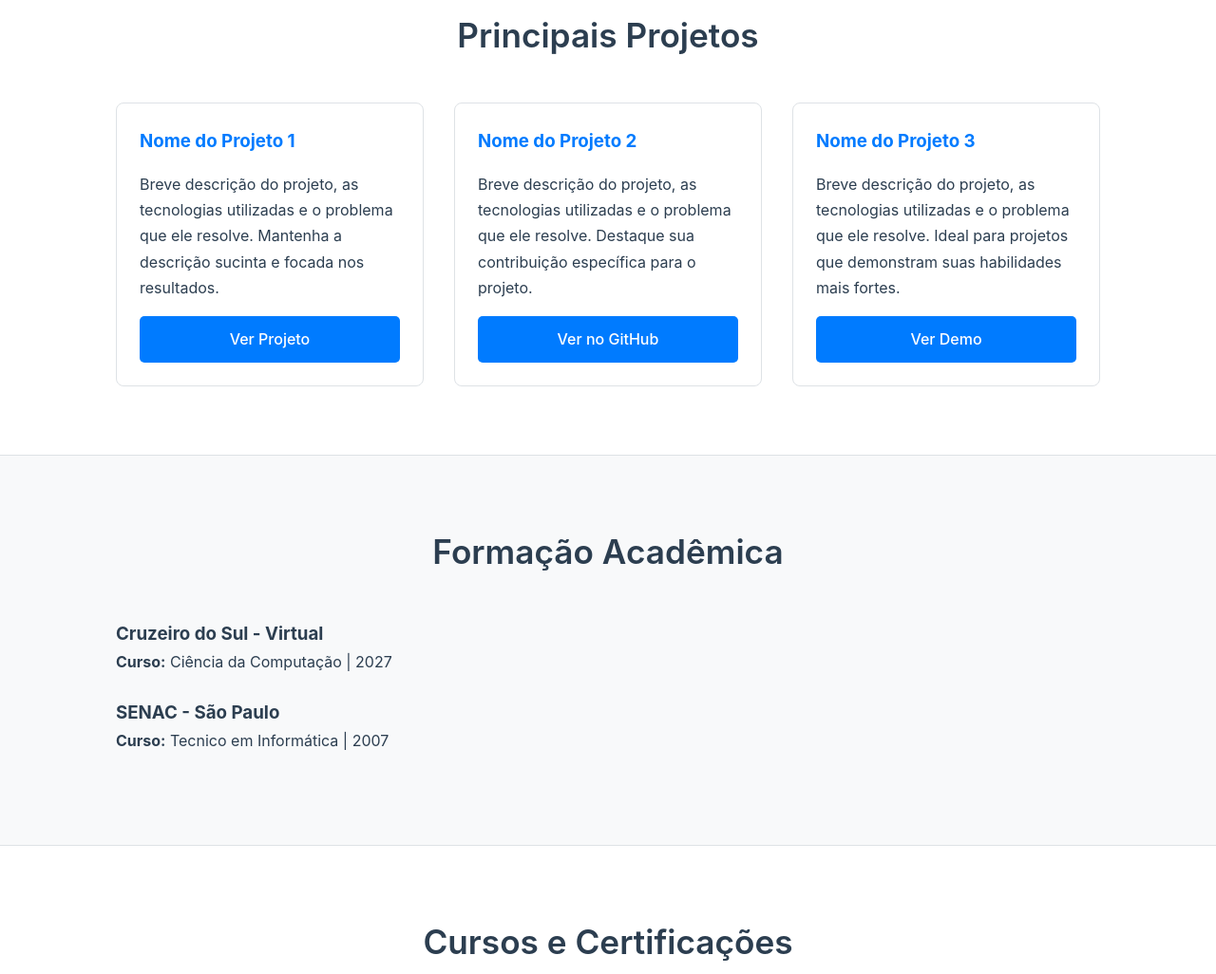
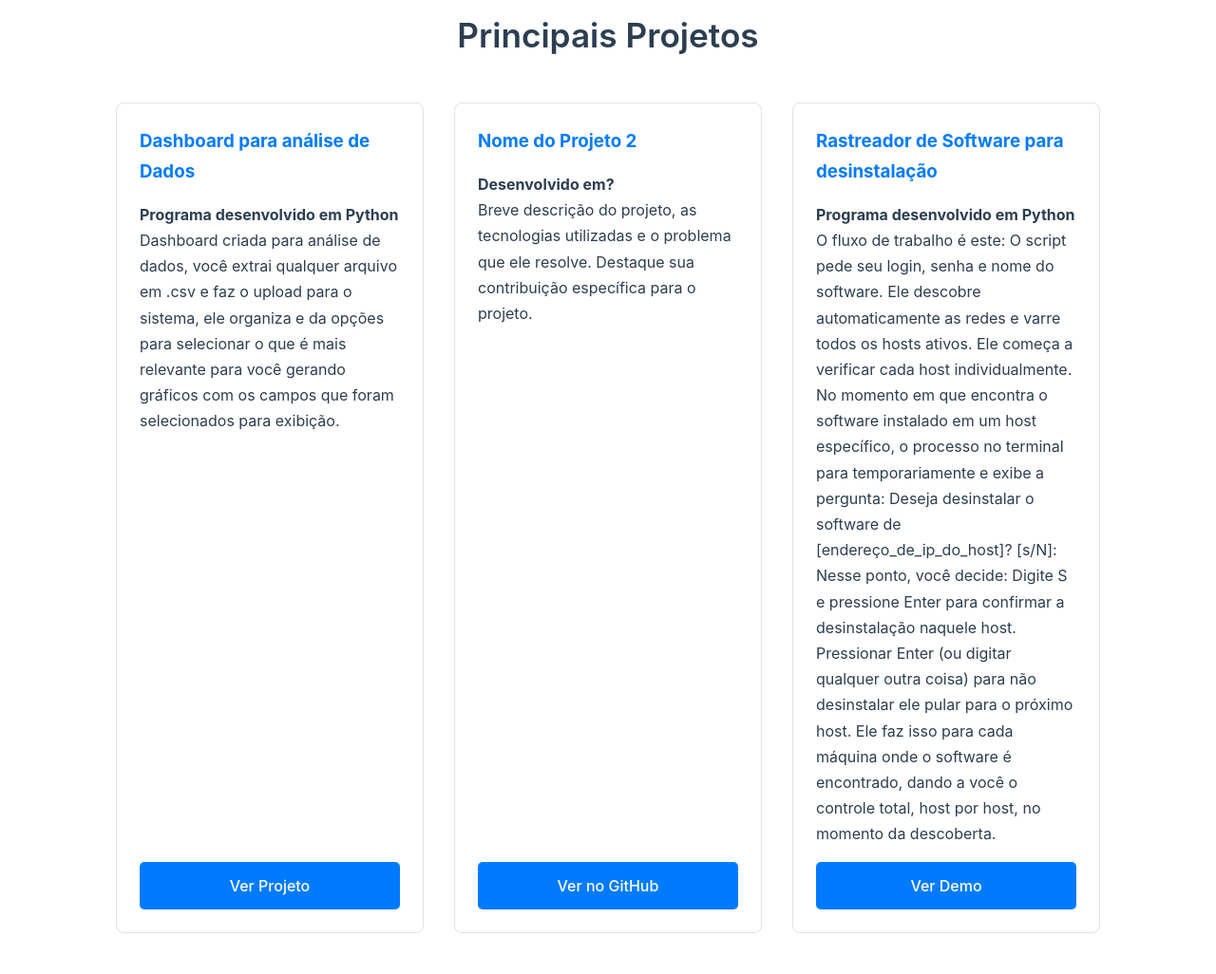
Before and after one commit to luiscolucci/curriculo, a plain HTML site: page index.html in a window 1280 px wide. Shown: the part 3560-4586 px from the top of the page at 95% size. Drawn offline with Linux system fonts and the light colour scheme.

Commit message:
melhorias

```diff
--- a/index.html
+++ b/index.html
@@ -135,19 +135,25 @@
                 <h2>Principais Projetos</h2>
                 <div class="projects-grid">
                     <div class="project-card">
-                        <h3>Nome do Projeto 1</h3>
-                        <p>Breve descrição do projeto, as tecnologias utilizadas e o problema que ele resolve. Mantenha a descrição sucinta e focada nos resultados.</p>
-                        <a href="#" target="_blank">Ver Projeto</a>
+                        <h3>Dashboard para análise de Dados</h3>
+                        <h4>Programa desenvolvido em Python</h4>
+                        <p>Dashboard criada para análise de dados, você extrai qualquer arquivo em .csv e faz o upload para o sistema, ele organiza e da opções para selecionar o que é mais relevante para você gerando gráficos com os campos que foram selecionados para exibição.</p>
+                        <a href="https://github.com/luiscolucci/Indicadores-Python" target="_blank">Ver Projeto</a>
                     </div>
                     <div class="project-card">
                         <h3>Nome do Projeto 2</h3>
+                        <h4>Desenvolvido em?</h4>
                         <p>Breve descrição do projeto, as tecnologias utilizadas e o problema que ele resolve. Destaque sua contribuição específica para o projeto.</p>
-                        <a href="#" target="_blank">Ver no GitHub</a>
+                        <a href="https://github.com/luiscolucci" target="_blank">Ver no GitHub</a>
                     </div>
                     <div class="project-card">
-                        <h3>Nome do Projeto 3</h3>
-                        <p>Breve descrição do projeto, as tecnologias utilizadas e o problema que ele resolve. Ideal para projetos que demonstram suas habilidades mais fortes.</p>
-                        <a href="#" target="_blank">Ver Demo</a>
+                        <h3>Rastreador de Software para desinstalação</h3>
+                        <h4>Programa desenvolvido em Python</h4>
+                        <p>O fluxo de trabalho é este:
+O script pede seu login, senha e nome do software. Ele descobre automaticamente as redes e varre todos os hosts ativos. Ele começa a verificar cada host individualmente. No momento em que encontra o software instalado em um host específico, o processo no terminal para temporariamente e exibe a pergunta:
+Deseja desinstalar o software de [endereço_de_ip_do_host]? [s/N]: Nesse ponto, você decide:
+Digite S e pressione Enter para confirmar a desinstalação naquele host. Pressionar Enter (ou digitar qualquer outra coisa) para não desinstalar ele pular para o próximo host. Ele faz isso para cada máquina onde o software é encontrado, dando a você o controle total, host por host, no momento da descoberta.</p>
+                        <a href="https://github.com/luiscolucci/Rastreador" target="_blank">Ver Demo</a>
                     </div>
                 </div>
             </div>
```
